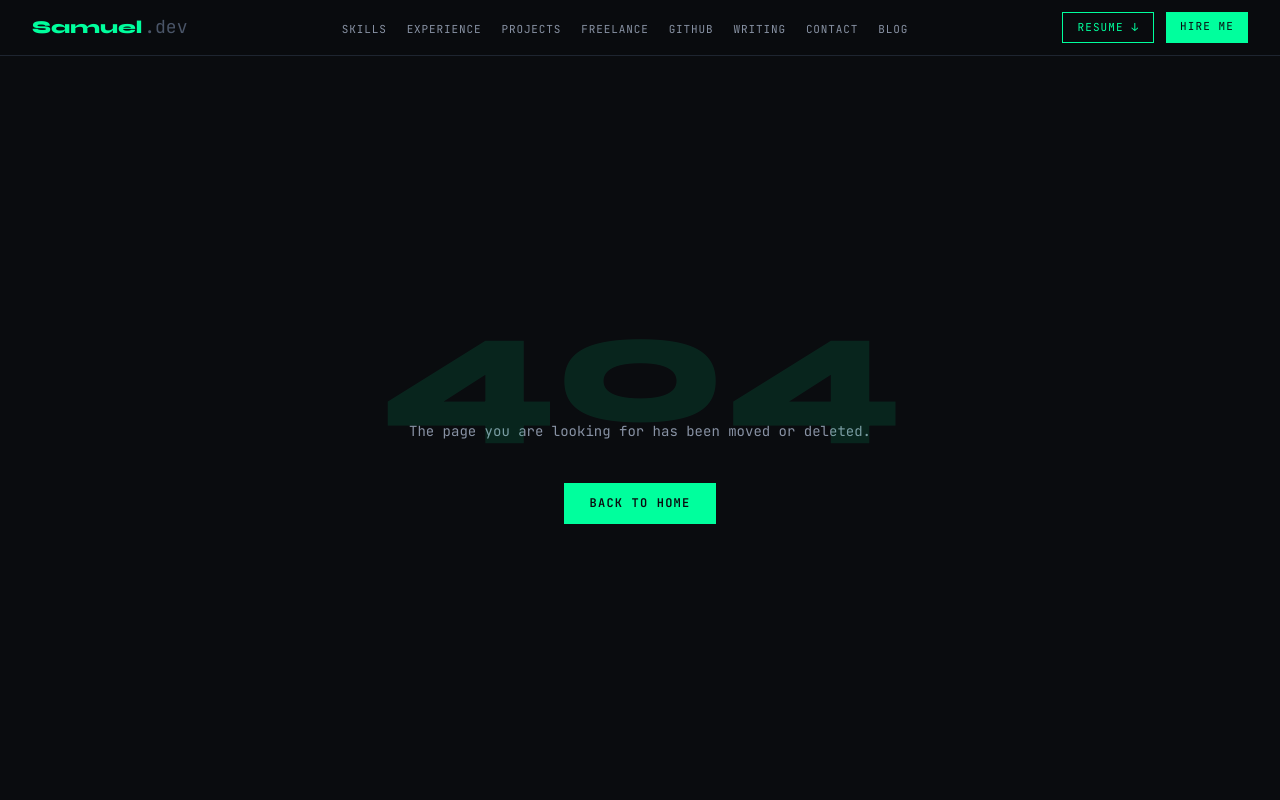
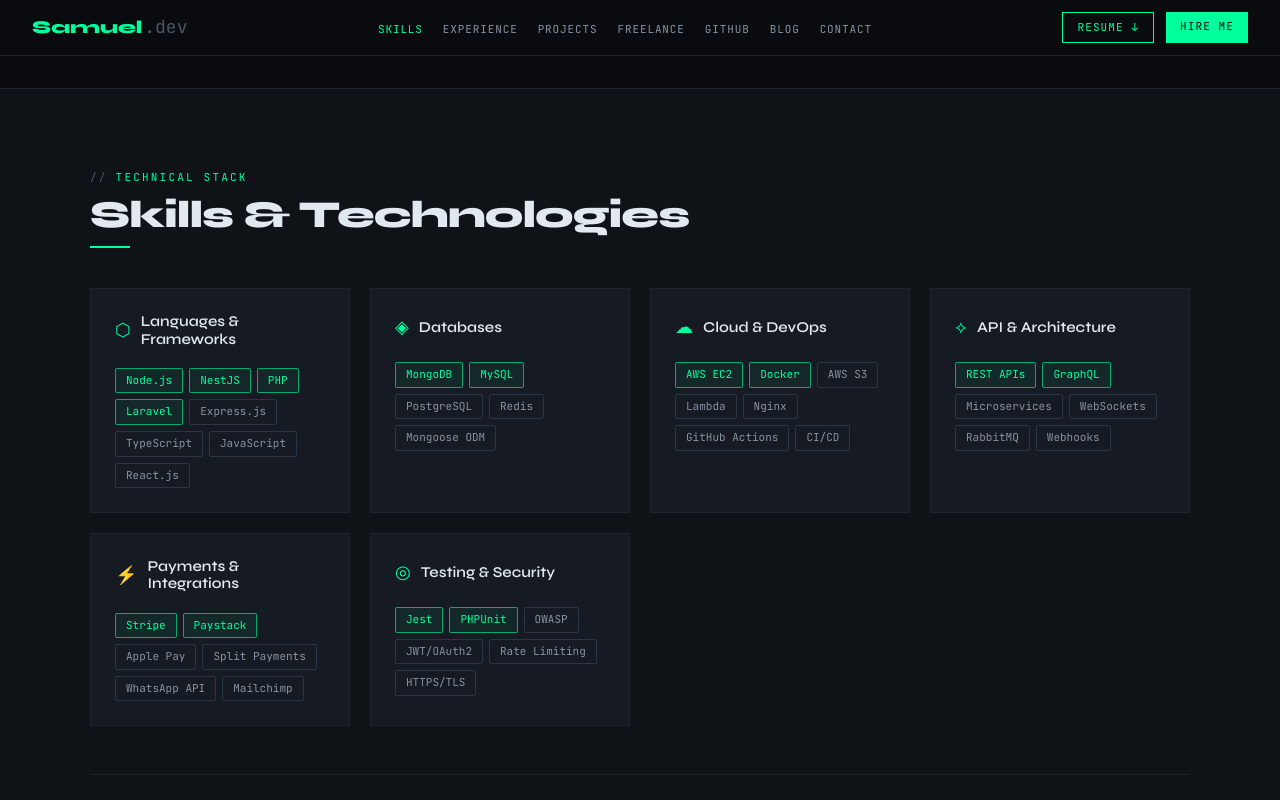
Before and after one commit to saminwankwo/saminwankwo.github.io, a React (Vite) app: page /skills in a window 1280 px wide. Shown: the top 800 px of the page. Built offline with nearby package versions, Linux system fonts and the light colour scheme; no server answers.

Commit message:
feat: implement dedicated pages for experience, projects, freelance, skills, and github with updated mobile navigation routing.

```diff
--- a/src/App.jsx
+++ b/src/App.jsx
@@ -4,6 +4,12 @@
 import Footer from '@layout/Footer'
 import BackToTop from '@ui/BackToTop'
 import Home from '@pages/Home'
+import SkillsPage from '@pages/SkillsPage'
+import ExperiencePage from '@pages/ExperiencePage'
+import ProjectsPage from '@pages/ProjectsPage'
+import FreelancePage from '@pages/FreelancePage'
+import GitHubPage from '@pages/GitHubPage'
+import ContactPage from '@pages/ContactPage'
 import NotFound from '@pages/NotFound'
 
 const Blog = lazy(() => import('@pages/Blog'))
@@ -38,8 +44,14 @@
       <Routes>
         <Route element={<Layout />}>
           <Route index element={<Home />} />
+          <Route path="skills" element={<SkillsPage />} />
+          <Route path="experience" element={<ExperiencePage />} />
+          <Route path="projects" element={<ProjectsPage />} />
+          <Route path="freelance" element={<FreelancePage />} />
+          <Route path="github" element={<GitHubPage />} />
           <Route path="blog" element={<Blog />} />
           <Route path="blog/:slug" element={<BlogPost />} />
+          <Route path="contact" element={<ContactPage />} />
           <Route path="*" element={<NotFound />} />
         </Route>
       </Routes>
--- a/src/components/layout/MobileMenu.jsx
+++ b/src/components/layout/MobileMenu.jsx
@@ -1,14 +1,28 @@
 import React, { useEffect } from 'react'
-import { Link } from 'react-router-dom'
+import { Link, useLocation } from 'react-router-dom'
 import CONFIG from '@config'
+import Button from '@ui/Button'
 
-export default function MobileMenu({ onClose, handleNavClick }) {
+const NAV_LINKS = [
+  { label: 'Skills', path: '/skills' },
+  { label: 'Experience', path: '/experience' },
+  { label: 'Projects', path: '/projects' },
+  { label: 'Freelance', path: '/freelance' },
+  { label: 'GitHub', path: '/github' },
+  { label: 'Blog', path: '/blog' },
+  { label: 'Contact', path: '/contact' },
+]
+
+export default function MobileMenu({ onClose }) {
+  const location = useLocation()
+
   useEffect(() => {
     const handleEsc = (e) => {
       if (e.key === 'Escape') onClose()
     }
     window.addEventListener('keydown', handleEsc)
 
+    // Focus trap (simple)
     const focusable = document.querySelectorAll(
       'button, [href], input, select, textarea, [tabindex]:not([tabindex="-1"])'
     )
@@ -16,16 +30,6 @@
 
     return () => window.removeEventListener('keydown', handleEsc)
   }, [onClose])
-
-  const navLinks = [
-    { label: 'Skills', id: 'skills' },
-    { label: 'Experience', id: 'experience' },
-    { label: 'Projects', id: 'projects' },
-    { label: 'Freelance', id: 'freelance' },
-    { label: 'GitHub', id: 'github' },
-    { label: 'Writing', id: 'writing' },
-    { label: 'Contact', id: 'contact' },
-  ]
 
   return (
     <div
@@ -35,103 +39,81 @@
       style={{
         position: 'fixed',
         inset: 0,
+        zIndex: 1000,
         background: 'var(--bg)',
-        zIndex: 200,
+        padding: '2rem',
         display: 'flex',
-        flexDirection: 'column',
-        alignItems: 'center',
-        justifyContent: 'center',
-        gap: '2rem'
+        flexDirection: 'column'
       }}
     >
+      <div style={{ display: 'flex', justifyContent: 'space-between', alignItems: 'center', marginBottom: '3rem' }}>
+        <Link to="/" onClick={onClose} style={{ display: 'flex', alignItems: 'baseline', gap: '2px' }}>
+          <span style={{ fontFamily: 'var(--sans)', fontWeight: 800, fontSize: '18px', color: 'var(--green)' }}>Samuel</span>
+          <span style={{ color: 'var(--text3)', fontWeight: 400, fontSize: '18px' }}>.dev</span>
+        </Link>
         <button
           onClick={onClose}
-        aria-label="Close navigation menu"
-        style={{
-          position: 'absolute',
-          top: '1.5rem',
-          right: '1.5rem',
-          fontSize: '24px',
-          color: 'var(--text2)'
-        }}
+          aria-label="Close menu"
+          style={{ fontSize: '32px', color: 'var(--text)' }}
         >
           ✕
         </button>
+      </div>
 
-      <ul style={{ listStyle: 'none', textAlign: 'center', display: 'flex', flexDirection: 'column', gap: '1.5rem' }}>
-        {navLinks.map(link => (
-          <li key={link.id}>
-            <a
-              href={`/#${link.id}`}
-              onClick={(e) => {
-                handleNavClick(e, link.id)
-                onClose()
-              }}
+      <nav aria-label="Mobile navigation" style={{ flex: 1 }}>
+        <ul style={{ listStyle: 'none', padding: 0, margin: 0, display: 'flex', flexDirection: 'column', gap: '1.5rem' }}>
+          {NAV_LINKS.map(link => (
+            <li key={link.path}>
+              <Link
+                to={link.path}
+                onClick={onClose}
                 style={{
-                fontSize: '18px',
+                  fontSize: '24px',
                   fontFamily: 'var(--sans)',
-                fontWeight: 600,
-                color: 'var(--text2)'
+                  fontWeight: 800,
+                  color: location.pathname.startsWith(link.path) ? 'var(--green)' : 'var(--text)',
+                  textDecoration: 'none'
                 }}
               >
                 {link.label}
-            </a>
+              </Link>
             </li>
           ))}
-        <li>
-          <Link
-            to="/blog"
-            onClick={onClose}
-            style={{
-              fontSize: '18px',
-              fontFamily: 'var(--sans)',
-              fontWeight: 600,
-              color: 'var(--text2)'
-            }}
+        </ul>
+      </nav>
+
+      <div style={{ marginTop: 'auto', display: 'flex', flexDirection: 'column', gap: '1rem' }}>
+        <div style={{ display: 'flex', gap: '1rem', flexWrap: 'wrap', marginBottom: '1rem' }}>
+          {CONFIG.socials.map(s => (
+            <a
+              key={s.name}
+              href={s.url}
+              target="_blank"
+              rel="noopener noreferrer"
+              style={{ fontSize: '11px', fontFamily: 'var(--mono)', color: 'var(--text3)', textTransform: 'uppercase' }}
             >
-            Blog
-          </Link>
-        </li>
-      </ul>
+              {s.name}
+            </a>
+          ))}
+        </div>
 
-      <div style={{ width: '60px', height: '1px', background: 'var(--border)' }} />
-
-      <div style={{ display: 'flex', flexDirection: 'column', gap: '1rem', width: '200px' }}>
-        <a
+        <Button
+          variant="outline"
+          as="a"
           href={CONFIG.resumePath}
           download={CONFIG.resumeFilename}
-          className="nav-btn-outline"
-          style={{ textAlign: 'center' }}
+          style={{ width: '100%' }}
         >
-          Resume ↓
-        </a>
-        <a
+          Download Resume ↓
+        </Button>
+        <Button
+          variant="filled"
+          as="a"
           href={`mailto:${CONFIG.email}`}
-          className="nav-btn-primary"
-          style={{ textAlign: 'center' }}
+          style={{ width: '100%' }}
         >
           Hire Me
-        </a>
-      </div>
-
-      <div style={{
-        display: 'grid',
-        gridTemplateColumns: 'repeat(4, 1fr)',
-        gap: '1rem',
-        marginTop: '1rem'
-      }}>
-        {CONFIG.socials.map(s => (
-          <a
-            key={s.label}
-            href={s.url}
-            aria-label={s.ariaLabel}
-            target="_blank"
-            rel="noopener noreferrer"
-            style={{ fontSize: '12px', color: 'var(--text3)' }}
-          >
-            {s.label.substring(0, 2)}
-          </a>
-        ))}
+        </Button>
       </div>
     </div>
   )
--- a/src/components/layout/Nav.jsx
+++ b/src/components/layout/Nav.jsx
@@ -5,13 +5,19 @@
 import { trackEvent } from '@lib/analytics'
 import MobileMenu from './MobileMenu'
 
-const SECTION_IDS = ['skills', 'experience', 'projects', 'freelance', 'github', 'writing', 'contact']
+const NAV_LINKS = [
+  { label: 'Skills', path: '/skills' },
+  { label: 'Experience', path: '/experience' },
+  { label: 'Projects', path: '/projects' },
+  { label: 'Freelance', path: '/freelance' },
+  { label: 'GitHub', path: '/github' },
+  { label: 'Blog', path: '/blog' },
+  { label: 'Contact', path: '/contact' },
+]
 
 export default function Nav() {
   const [menuOpen, setMenuOpen] = useState(false)
   const location = useLocation()
-  const navigate = useNavigate()
-  const activeSection = useScrollSpy(SECTION_IDS)
 
   useEffect(() => {
     if (menuOpen) {
@@ -24,27 +30,6 @@
   useEffect(() => {
     setMenuOpen(false)
   }, [location.pathname])
-
-  const handleNavClick = (e, sectionId) => {
-    e.preventDefault()
-    if (location.pathname === '/') {
-      const el = document.getElementById(sectionId)
-      if (el) el.scrollIntoView({ behavior: 'smooth' })
-    } else {
-      navigate('/', { state: { scrollTo: sectionId } })
-    }
-    setMenuOpen(false)
-  }
-
-  const navLinks = [
-    { label: 'Skills', id: 'skills' },
-    { label: 'Experience', id: 'experience' },
-    { label: 'Projects', id: 'projects' },
-    { label: 'Freelance', id: 'freelance' },
-    { label: 'GitHub', id: 'github' },
-    { label: 'Writing', id: 'writing' },
-    { label: 'Contact', id: 'contact' },
-  ]
 
   return (
     <header role="banner" style={{
@@ -70,40 +55,24 @@
 
         {/* Desktop Links */}
         <div className="nav-links-desktop">
-          <ul style={{ listStyle: 'none', display: 'flex', gap: '1.25rem', alignItems: 'center' }}>
-            {navLinks.map(link => (
-              <li key={link.id}>
-                <a
-                  href={`/#${link.id}`}
-                  onClick={(e) => handleNavClick(e, link.id)}
+          <ul style={{ listStyle: 'none', display: 'flex', gap: '1.25rem', alignItems: 'center', margin: 0, padding: 0 }}>
+            {NAV_LINKS.map(link => (
+              <li key={link.path}>
+                <Link
+                  to={link.path}
                   style={{
                     fontSize: '11px',
                     fontFamily: 'var(--mono)',
                     textTransform: 'uppercase',
                     letterSpacing: '0.08em',
-                    color: activeSection === link.id ? 'var(--green)' : 'var(--text2)',
+                    color: location.pathname.startsWith(link.path) ? 'var(--green)' : 'var(--text2)',
                     transition: 'color 0.2s'
                   }}
                 >
                   {link.label}
-                </a>
+                </Link>
               </li>
             ))}
-            <li>
-              <Link
-                to="/blog"
-                style={{
-                  fontSize: '11px',
-                  fontFamily: 'var(--mono)',
-                  textTransform: 'uppercase',
-                  letterSpacing: '0.08em',
-                  color: location.pathname.startsWith('/blog') ? 'var(--green)' : 'var(--text2)',
-                  transition: 'color 0.2s'
-                }}
-              >
-                Blog
-              </Link>
-            </li>
           </ul>
         </div>
 
@@ -136,7 +105,7 @@
         </button>
       </nav>
 
-      {menuOpen && <MobileMenu onClose={() => setMenuOpen(false)} handleNavClick={handleNavClick} />}
+      {menuOpen && <MobileMenu onClose={() => setMenuOpen(false)} />}
 
       <style>{`
         .nav-btn-outline {
--- /dev/null
+++ b/src/pages/ContactPage.jsx
@@ -0,0 +1,21 @@
+import React from 'react'
+import CONFIG from '@config'
+import SEO from '@components/seo/SEO'
+import { buildStructuredData } from '@lib/seo'
+import Contact from '@sections/Contact'
+
+export default function ContactPage() {
+  return (
+    <>
+      <SEO
+        title={`Contact & Hire — ${CONFIG.name}`}
+        description={`Get in touch with ${CONFIG.name} for remote opportunities, backend engineering consulting, or technical collaboration.`}
+        canonical={CONFIG.siteUrl + '/contact'}
+        structuredData={buildStructuredData('home', {})}
+      />
+      <main id="main-content" style={{ paddingTop: 'calc(var(--nav-h) + 2rem)' }}>
+        <Contact />
+      </main>
+    </>
+  )
+}
--- /dev/null
+++ b/src/pages/ExperiencePage.jsx
@@ -0,0 +1,21 @@
+import React from 'react'
+import CONFIG from '@config'
+import SEO from '@components/seo/SEO'
+import { buildStructuredData } from '@lib/seo'
+import Experience from '@sections/Experience'
+
+export default function ExperiencePage() {
+  return (
+    <>
+      <SEO
+        title={`Work Experience — ${CONFIG.name}`}
+        description={`Professional work history of ${CONFIG.name}, backend engineer specializing in high-availability systems and scalable APIs.`}
+        canonical={CONFIG.siteUrl + '/experience'}
+        structuredData={buildStructuredData('home', {})}
+      />
+      <main id="main-content" style={{ paddingTop: 'calc(var(--nav-h) + 2rem)' }}>
+        <Experience />
+      </main>
+    </>
+  )
+}
--- /dev/null
+++ b/src/pages/FreelancePage.jsx
@@ -0,0 +1,21 @@
+import React from 'react'
+import CONFIG from '@config'
+import SEO from '@components/seo/SEO'
+import { buildStructuredData } from '@lib/seo'
+import Freelance from '@sections/Freelance'
+
+export default function FreelancePage() {
+  return (
+    <>
+      <SEO
+        title={`Freelance Engagements — ${CONFIG.name}`}
+        description={`Global freelance work and client engagements by ${CONFIG.name} in Fintech, Marketplace, and EdTech sectors.`}
+        canonical={CONFIG.siteUrl + '/freelance'}
+        structuredData={buildStructuredData('home', {})}
+      />
+      <main id="main-content" style={{ paddingTop: 'calc(var(--nav-h) + 2rem)' }}>
+        <Freelance />
+      </main>
+    </>
+  )
+}
--- /dev/null
+++ b/src/pages/GitHubPage.jsx
@@ -0,0 +1,21 @@
+import React from 'react'
+import CONFIG from '@config'
+import SEO from '@components/seo/SEO'
+import { buildStructuredData } from '@lib/seo'
+import GitHub from '@sections/GitHub'
+
+export default function GitHubPage() {
+  return (
+    <>
+      <SEO
+        title={`GitHub Activity — ${CONFIG.name}`}
+        description={`Open source contributions and GitHub activity of ${CONFIG.name}. Explore my latest repositories and coding stats.`}
+        canonical={CONFIG.siteUrl + '/github'}
+        structuredData={buildStructuredData('home', {})}
+      />
+      <main id="main-content" style={{ paddingTop: 'calc(var(--nav-h) + 2rem)' }}>
+        <GitHub />
+      </main>
+    </>
+  )
+}
--- a/src/pages/Home.jsx
+++ b/src/pages/Home.jsx
@@ -1,31 +1,11 @@
-import React, { useEffect } from 'react'
-import { useLocation } from 'react-router-dom'
+import React from 'react'
 import CONFIG from '@config'
 import SEO from '@components/seo/SEO'
 import { buildStructuredData } from '@lib/seo'
 import NowStrip from '@layout/NowStrip'
 import Hero from '@sections/Hero'
-import Skills from '@sections/Skills'
-import Experience from '@sections/Experience'
-import Projects from '@sections/Projects'
-import Freelance from '@sections/Freelance'
-import Testimonials from '@sections/Testimonials'
-import GitHub from '@sections/GitHub'
-import Writing from '@sections/Writing'
-import Contact from '@sections/Contact'
 
 export default function Home() {
-  const location = useLocation()
-
-  useEffect(() => {
-    if (location.state?.scrollTo) {
-      setTimeout(() => {
-        const el = document.getElementById(location.state.scrollTo)
-        if (el) el.scrollIntoView({ behavior: 'smooth' })
-      }, 100)
-    }
-  }, [location.state])
-
   return (
     <>
       <SEO
@@ -38,15 +18,44 @@
       <main id="main-content" aria-label={`Portfolio of ${CONFIG.name}`}>
         <NowStrip />
         <Hero />
-        <Skills />
-        <Experience />
-        <Projects />
-        <Freelance />
-        <Testimonials />
-        <GitHub />
-        <Writing />
-        <Contact />
+
+        {/* We can add a "Learn more" or "Explore" section here if needed */}
+        <section style={{
+          padding: '4rem 2rem',
+          maxWidth: 'var(--max-w)',
+          margin: '0 auto',
+          borderTop: '1px solid var(--border)'
+        }}>
+          <div style={{ display: 'grid', gridTemplateColumns: 'repeat(auto-fit, minmax(200px, 1fr))', gap: '2rem' }}>
+            {[
+              { label: 'Technical Stack', path: '/skills', desc: 'Core technologies and tools I use.' },
+              { label: 'Work History', path: '/experience', desc: 'Professional journey and roles.' },
+              { label: 'Featured Work', path: '/projects', desc: 'Showcase of built applications.' }
+            ].map(link => (
+              <a key={link.path} href={link.path} style={{ display: 'block' }} className="home-explore-card">
+                <h3 style={{ fontSize: '13px', fontFamily: 'var(--mono)', color: 'var(--green)', textTransform: 'uppercase', marginBottom: '8px' }}>
+                  {link.label} →
+                </h3>
+                <p style={{ fontSize: '14px', color: 'var(--text2)', lineHeight: 1.5 }}>{link.desc}</p>
+              </a>
+            ))}
+          </div>
+        </section>
       </main>
+
+      <style>{`
+        .home-explore-card {
+          background: var(--bg2);
+          border: 1px solid var(--border);
+          padding: 1.5rem;
+          transition: all 0.2s;
+        }
+        .home-explore-card:hover {
+          border-color: var(--green);
+          background: var(--bg3);
+          transform: translateY(-2px);
+        }
+      `}</style>
     </>
   )
 }
--- /dev/null
+++ b/src/pages/ProjectsPage.jsx
@@ -0,0 +1,21 @@
+import React from 'react'
+import CONFIG from '@config'
+import SEO from '@components/seo/SEO'
+import { buildStructuredData } from '@lib/seo'
+import Projects from '@sections/Projects'
+
+export default function ProjectsPage() {
+  return (
+    <>
+      <SEO
+        title={`Portfolio Projects — ${CONFIG.name}`}
+        description={`Featured projects and case studies by ${CONFIG.name}, covering e-commerce APIs, SaaS platforms, and developer tools.`}
+        canonical={CONFIG.siteUrl + '/projects'}
+        structuredData={buildStructuredData('home', {})}
+      />
+      <main id="main-content" style={{ paddingTop: 'calc(var(--nav-h) + 2rem)' }}>
+        <Projects />
+      </main>
+    </>
+  )
+}
--- /dev/null
+++ b/src/pages/SkillsPage.jsx
@@ -0,0 +1,21 @@
+import React from 'react'
+import CONFIG from '@config'
+import SEO from '@components/seo/SEO'
+import { buildStructuredData } from '@lib/seo'
+import Skills from '@sections/Skills'
+
+export default function SkillsPage() {
+  return (
+    <>
+      <SEO
+        title={`Skills & Tech Stack — ${CONFIG.name}`}
+        description={`Technical skills and technologies specialized by ${CONFIG.name}, including Node.js, PHP, Laravel, AWS, and more.`}
+        canonical={CONFIG.siteUrl + '/skills'}
+        structuredData={buildStructuredData('home', {})} // Using home schema as fallback or we can refine
+      />
+      <main id="main-content" style={{ paddingTop: 'calc(var(--nav-h) + 2rem)' }}>
+        <Skills />
+      </main>
+    </>
+  )
+}
```
Also changed, not shown: 2 other files (tests, documents, lock files or other folders). Lines whose indentation alone changed are shown as unchanged.
